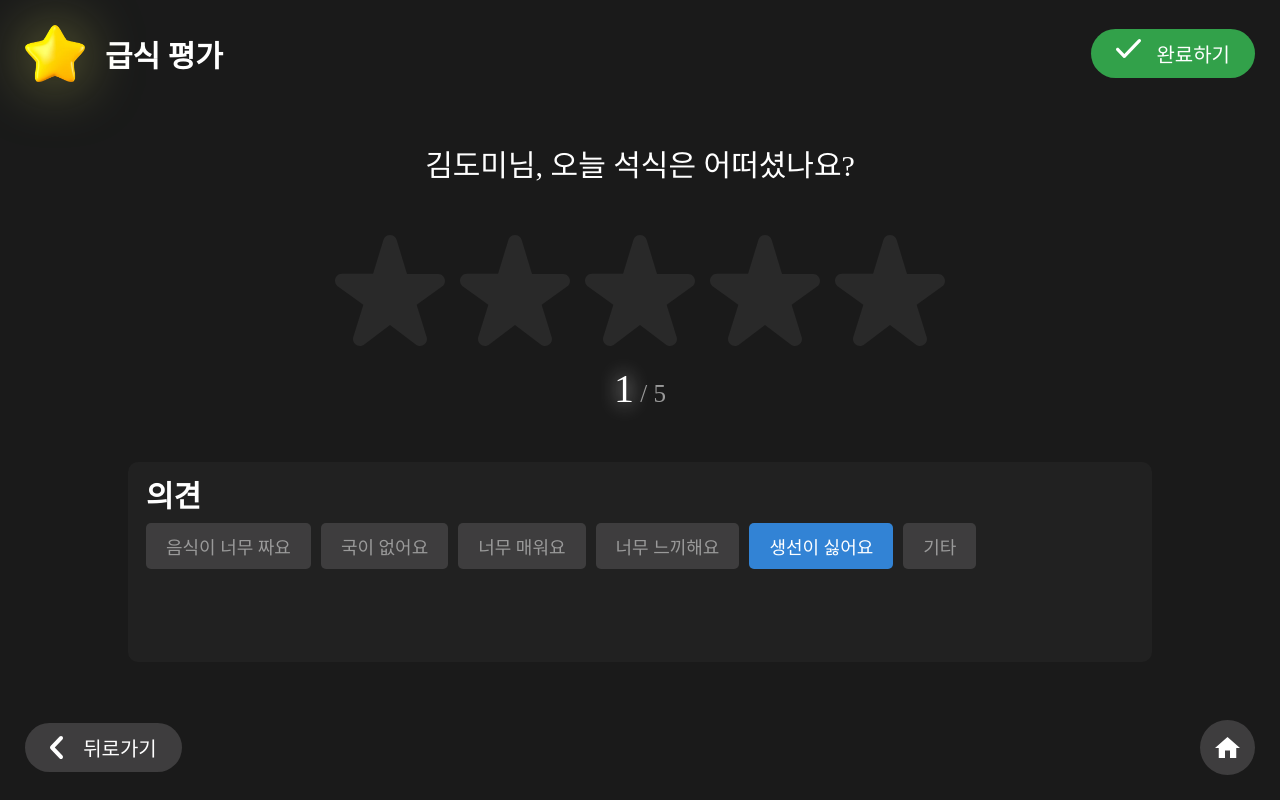
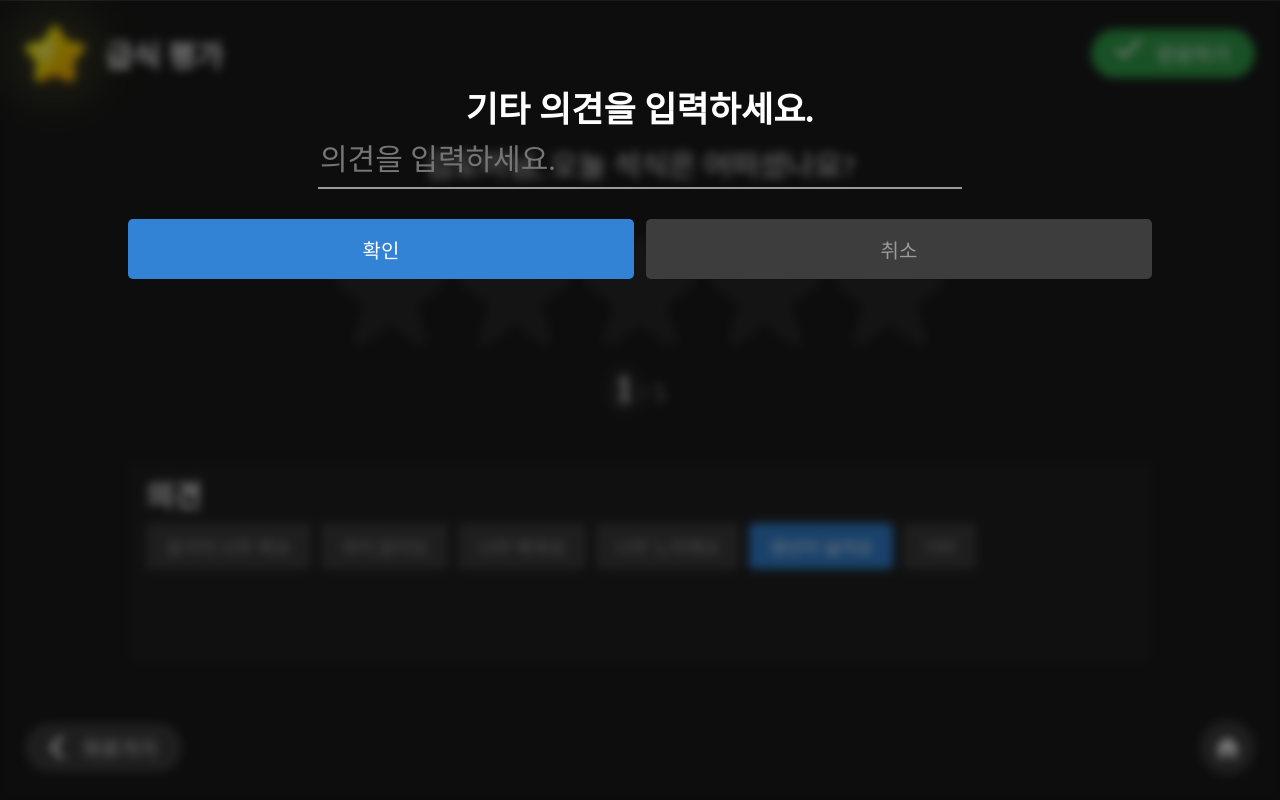
Before and after one commit to qazplm5602/domi_ggmFood, a React (Vite) app in the folder client/: page / in a window 1280 px wide. Built offline with nearby package versions, Linux system fonts and the light colour scheme.

Commit message:
client 기타 의견 입력 화면

```diff
--- /dev/null
+++ b/client/src/components/Content/Rating/Input.tsx
@@ -0,0 +1,11 @@
+import style from '@styles/content/rating.module.scss';
+import ContentInputInteraction from './InputInteraction';
+
+export default function ContentRatingInput() {
+    return <div className={style.inputScreen}>
+        <h1>기타 의견을 입력하세요.</h1>
+
+        <input type="text" placeholder="의견을 입력하세요." />
+        <ContentInputInteraction />
+    </div>;
+}
--- /dev/null
+++ b/client/src/components/Content/Rating/InputInteraction.tsx
@@ -0,0 +1,8 @@
+import style from '@styles/content/rating.module.scss';
+
+export default function ContentInputInteraction() {
+    return <section className={style.interaction}>
+        <button className={style.ok}>확인</button>
+        <button>취소</button>
+    </section>;
+}
--- a/client/src/components/Content/Rating/Rating.tsx
+++ b/client/src/components/Content/Rating/Rating.tsx
@@ -1,11 +1,14 @@
 import Opinion from '@components/Opinion/Opinion';
 import Star from '@components/Star/Star';
 import style from '@styles/content/rating.module.scss';
+import ContentRatingInput from './Input';
 
 export default function ContentRating() {
     return <section className={style.screen}>
         <h2 className={style.headTitle}>김도미님, 오늘 석식은 어떠셨나요?</h2>
         <Star />
         <Opinion className={style.opinion} />
+
+        <ContentRatingInput />
     </section>;
 }
--- a/client/src/styles/content/rating.module.css
+++ b/client/src/styles/content/rating.module.css
@@ -16,4 +16,29 @@
 .opinion {
   margin-top: 50px;
 }
+
+.inputScreen {
+  position: fixed;
+  width: 100%;
+  height: 100%;
+  -webkit-backdrop-filter: blur(5px);
+          backdrop-filter: blur(5px);
+  background-color: rgba(0, 0, 0, 0.5);
+  display: flex;
+  flex-direction: column;
+  align-items: center;
+  padding-top: 50px;
+}
+.inputScreen > h1 {
+  font-size: 35px;
+  font-weight: 600;
+  margin-bottom: 10px;
+}
+.inputScreen > input {
+  width: 100%;
+  font-size: 30px;
+  background-color: transparent;
+  border: none;
+  outline: none;
+}
 /*# sourceMappingURL=rating.module.css.map */
--- a/client/src/styles/content/rating.module.min.css
+++ b/client/src/styles/content/rating.module.min.css
@@ -1,2 +1,2 @@
-.screen{flex-grow:1;height:0;display:flex;flex-direction:column;align-items:center;justify-content:center}.headTitle{font-size:30px;font-weight:300;margin-bottom:50px}.opinion{margin-top:50px}
+.screen{flex-grow:1;height:0;display:flex;flex-direction:column;align-items:center;justify-content:center}.headTitle{font-size:30px;font-weight:300;margin-bottom:50px}.opinion{margin-top:50px}.inputScreen{position:fixed;width:100%;height:100%;-webkit-backdrop-filter:blur(5px);backdrop-filter:blur(5px);background-color:rgba(0,0,0,.5);display:flex;flex-direction:column;align-items:center;padding-top:50px}.inputScreen>h1{font-size:35px;font-weight:600;margin-bottom:10px}.inputScreen>input{width:100%;font-size:30px;background-color:rgba(0,0,0,0);border:none;outline:none}
 /*# sourceMappingURL=rating.module.min.css.map */
--- a/client/src/styles/content/rating.module.scss
+++ b/client/src/styles/content/rating.module.scss
@@ -19,3 +19,67 @@
 .opinion {
     margin-top: 50px;
 }
+
+.inputScreen {
+    position: fixed;
+
+    width: 100%;
+    height: 100%;
+
+    backdrop-filter: blur(5px);
+    background-color: rgba($color: #000000, $alpha: 0.5);
+
+    display: flex;
+    flex-direction: column;
+    align-items: center;
+
+    padding-top: 80px;
+
+    & > h1 {
+        font-size: 35px;
+        font-weight: 600;
+
+        margin-bottom: 10px;
+    }
+
+    & > input {
+        width: 50vw;
+        font-size: 30px;
+        color: $color-white;
+
+        background-color: transparent;
+        border: none;
+        border-bottom: 2px solid $color-textSupporting;
+
+        padding-bottom: 10px;
+
+        outline: none;
+    }
+
+    & > .interaction {
+        width: 80vw;
+        margin-top: 30px;
+
+        display: flex;
+        gap: 0 12px;
+
+        & > button {
+            flex-grow: 1;
+            height: 60px;
+
+            font-size: 20px;
+            font-weight: 500;
+
+            color: $color-textSupporting;
+            background-color: $color-misExtra;
+
+            border: none;
+            border-radius: 5px;
+
+            &.ok {
+                background-color: $color-primary;
+                color: $color-white;
+            }
+        }
+    }
+}
```
Also changed, not shown: 2 other files (tests, documents, lock files or other folders).
